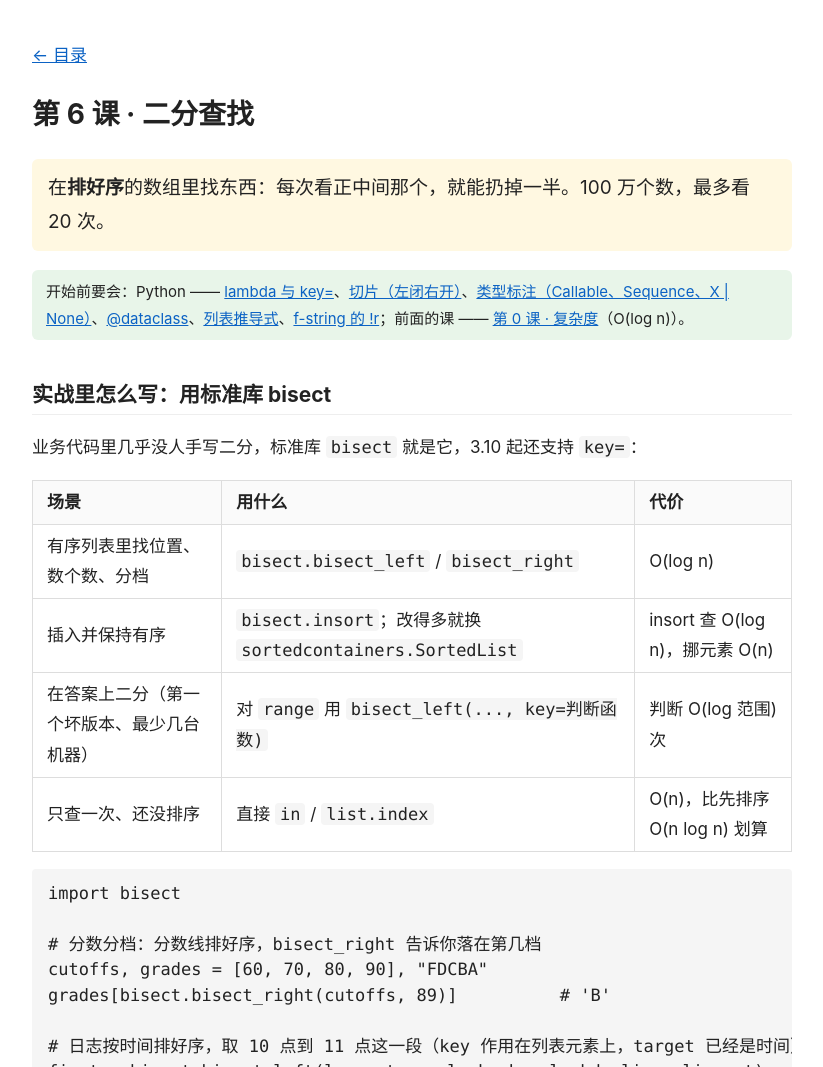
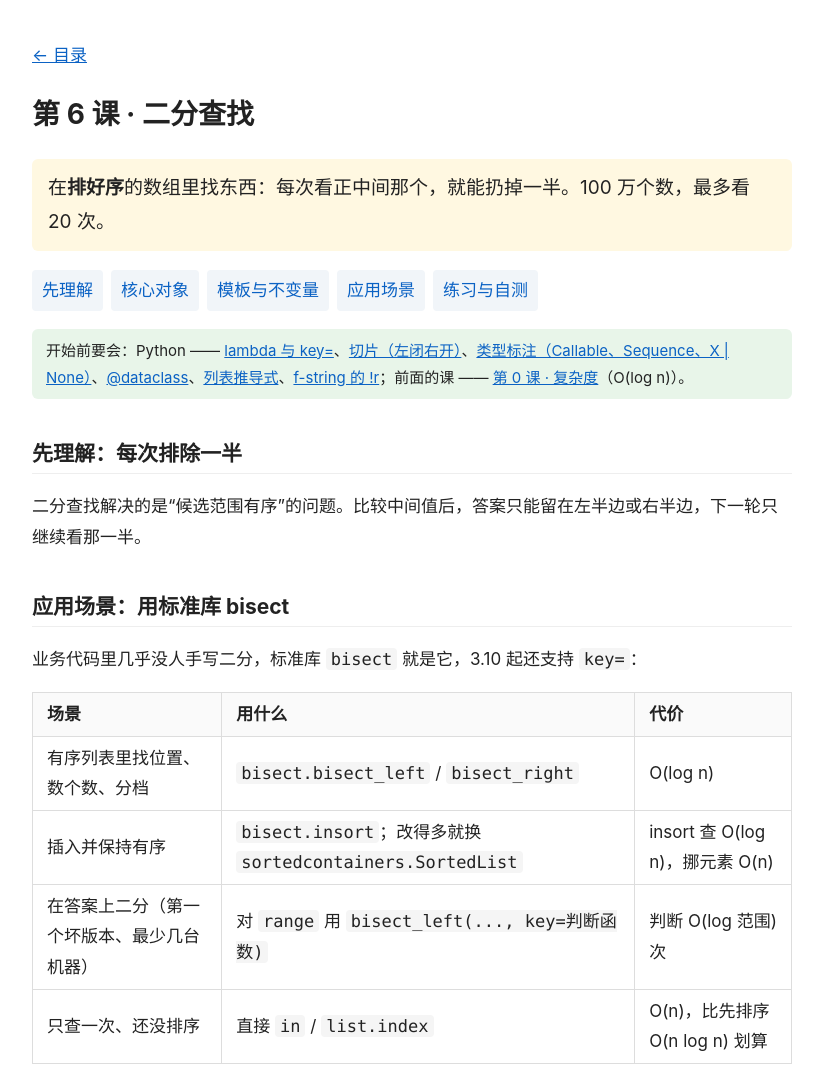
Before and after one commit to redreamality/2026-11_algorithms, a plain HTML site: page lessons/06-binary-search.html in a window 1280 px wide. Shown: the top 1067 px of the page, without its empty margins (228-1051 px from the left). Drawn offline with Linux system fonts and the light colour scheme.

Commit message:
reorganize lesson 06-binary-search

```diff
--- a/lessons/06-binary-search.html
+++ b/lessons/06-binary-search.html
@@ -9,9 +9,14 @@
 <p><a href="index.html">← 目录</a></p>
 <h1>第 6 课 · 二分查找</h1>
 <p class="one-line">在<b>排好序</b>的数组里找东西：每次看正中间那个，就能扔掉一半。100 万个数，最多看 20 次。</p>
+<nav class="lesson-route" aria-label="本课内容">
+  <a href="#idea">先理解</a><a href="#objects">核心对象</a><a href="#template">模板与不变量</a><a href="#applications">应用场景</a><a href="#practice">练习与自测</a>
+</nav>
 <p class="prereq">开始前要会：Python —— <a href="python-basics.html#lambda-key">lambda 与 key=</a>、<a href="python-basics.html#loop-tools">切片（左闭右开）</a>、<a href="python-basics.html#type-hints">类型标注（Callable、Sequence、X | None）</a>、<a href="python-basics.html#class">@dataclass</a>、<a href="python-basics.html#comprehension">列表推导式</a>、<a href="python-basics.html#fstring">f-string 的 !r</a>；前面的课 —— <a href="00-complexity.html">第 0 课 · 复杂度</a>（O(log n)）。</p>
 
-<h2>实战里怎么写：用标准库 bisect</h2>
+<h2 id="idea">先理解：每次排除一半</h2>
+<p>二分查找解决的是“候选范围有序”的问题。比较中间值后，答案只能留在左半边或右半边，下一轮只继续看那一半。</p>
+<h2 id="applications">应用场景：用标准库 bisect</h2>
 <p>业务代码里几乎没人手写二分，标准库 <code>bisect</code> 就是它，3.10 起还支持 <code>key=</code>：</p>
 <table>
   <tr><th>场景</th><th>用什么</th><th>代价</th></tr>
@@ -35,6 +40,7 @@ window = logs[first:last]
 position = bisect.bisect_left(range(1, 10_000), True, key=is_broken)</pre>
 <p>完整可运行的版本在 <code>examples/binary_search_in_practice.py</code>（<code>uv run examples/binary_search_in_practice.py</code>）。下面看 bisect 里面是怎么做到的。</p>
 
+<h2 id="objects">核心对象：有序区间与中点</h2>
 <h2>类比：猜数字</h2>
 <p>我心里想一个 1～100 的数，你每猜一次我说“大了”或“小了”。聪明的猜法是先猜 50，再猜 25 或 75……每次范围减半，7 次之内一定猜中。二分查找就是这个游戏。</p>
 
@@ -55,6 +61,7 @@ position = bisect.bisect_left(range(1, 10_000), True, key=is_broken)</pre>
 </table>
 <p>每看一次剩一半，n 折半几次到 1，就要看几次，也就是 log₂ n。代价是：<b>数组必须先排好序</b>。</p>
 
+<h2 id="template">模板与不变量：左闭右开区间</h2>
 <h2>左闭右开：一种写法用到底</h2>
 <p>二分最容易写出死循环和差一错误。办法是选定一种写法、守住一个<b>循环不变量</b>：答案始终在 <code>[lo, hi)</code> 里，lo 算、hi 不算。</p>
 <pre>def find(items, target):
@@ -90,6 +97,7 @@ position = bisect.bisect_left(range(1, 10_000), True, key=is_broken)</pre>
   <li>用 <code>key=</code> 时，key 只作用在列表元素上，<b>target 不会再过一遍 key</b>：按年龄找人要传 <code>30</code>，不是传一个人。</li>
 </ul>
 
+<h2 id="practice">练习与自测</h2>
 <h2>练习</h2>
 <p>补全 <code>dsa/binary_search.py</code>。接口和标准库 <code>bisect</code> 一模一样（<code>lo</code>、<code>hi</code>、<code>key</code>），测试会拿随机数据和标准库逐个对比。建议顺序：<code>bisect_left</code> → <code>bisect_right</code> → <code>index</code>（找不到抛 <code>ValueError</code>）→ <code>first_true</code>（在答案上二分）→ <code>isqrt</code>（用 <code>first_true</code> 实现）。</p>
 <pre>uv run dsa/binary_search.py               # 成绩分档、按日期查订单、第一个坏版本、最少几台服务器
```
